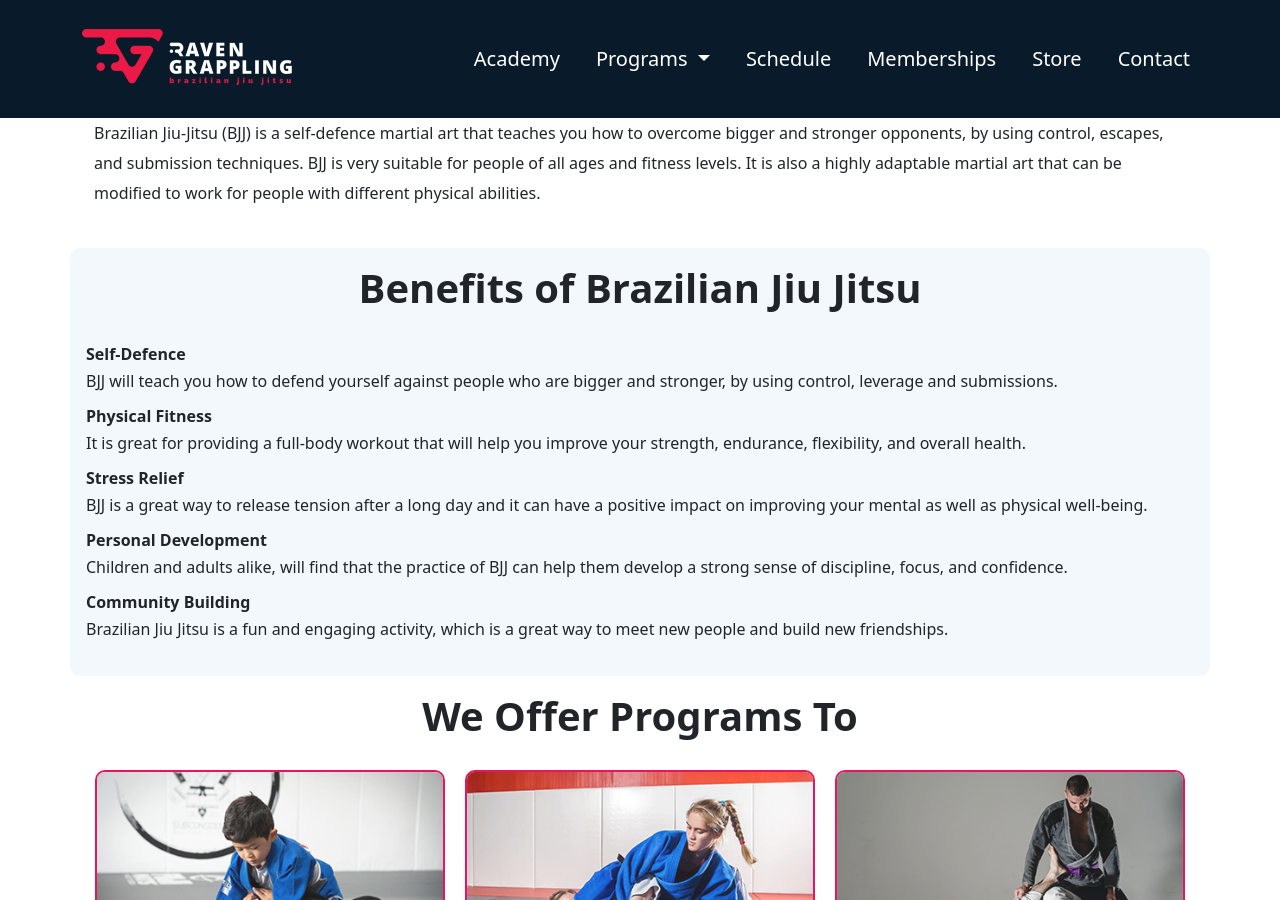
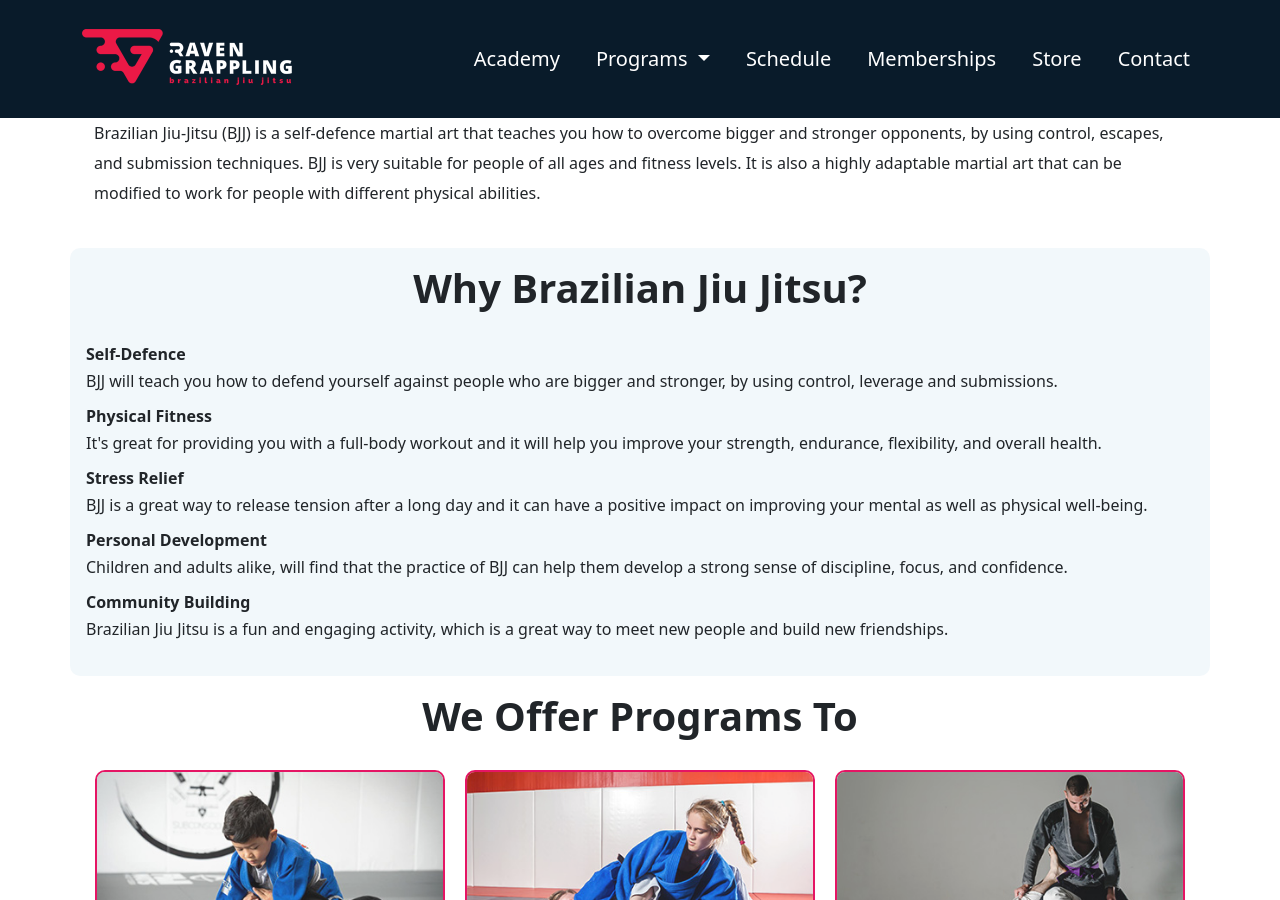
Before and after one commit to RavenGrappling/RavenGrappling.github.io, a Jekyll site: the page built from index.md, in a window 1280 px wide and 900 px high, scrolled down 692 px. Built offline with Jekyll 4.4.1, drawn with Linux system fonts in a browser that asks for light colours.

Commit message:
Update index.md

```diff
--- a/index.md
+++ b/index.md
@@ -19,7 +19,7 @@ layout: default
 </div>
 
 <div class="container py-3 px-4 p-lg-3 rg-container-bg">
-  <h1 class="text-center fw-bold">Benefits of Brazilian Jiu Jitsu</h1>
+  <h1 class="text-center fw-bold">Why Brazilian Jiu Jitsu?</h1>
 
   <dl>
     <dt>
@@ -32,7 +32,7 @@ layout: default
       Physical Fitness
     </dt>
     <dd>
-      It is great for providing a full-body workout that will help you improve your strength, endurance, flexibility, and overall health.
+      It's great for providing you with a full-body workout and it will help you improve your strength, endurance, flexibility, and overall health.
     </dd>
     <dt>
       Stress Relief
```
